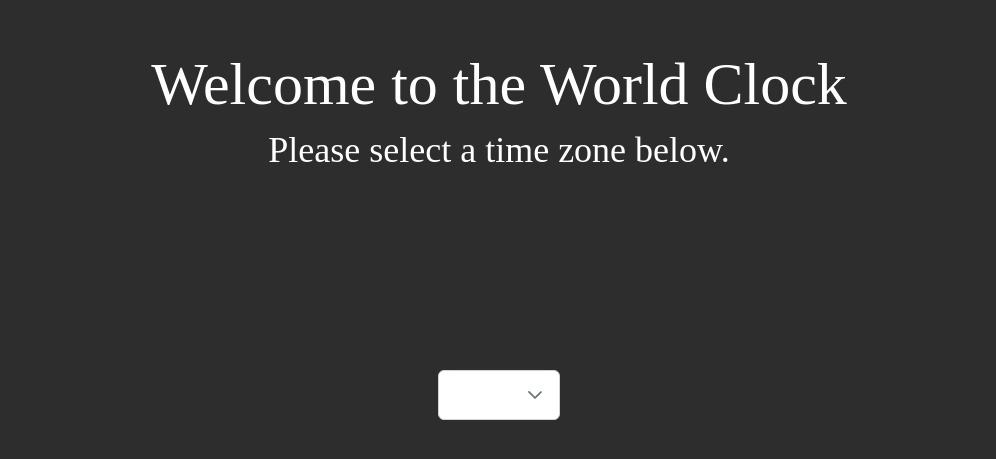
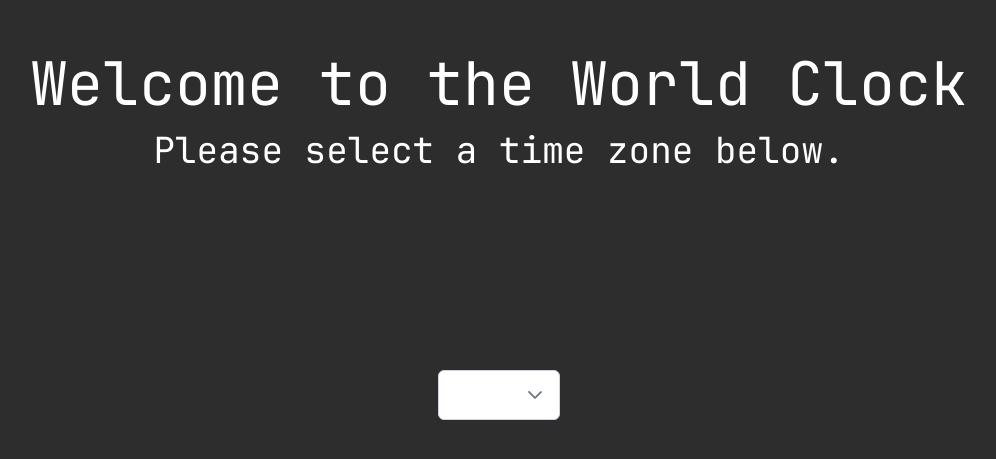
Before and after one commit to waynefaustorilla/world-clock, a Next.js app: page / in a window 1280 px wide. Shown: the part 163-622 px from the top of the page, without its empty margins (141-1137 px from the left). Built offline with nearby package versions, Linux system fonts and the light colour scheme.

Commit message:
fixed fonts not loading

```diff
--- a/next.config.js
+++ b/next.config.js
@@ -1,7 +1,7 @@
 /** @type {import('next').NextConfig} */
 const nextConfig = {
   headers: () => [{
-    source: "/*",
+    source: "/",
     headers: [{
       key: "Cache-Control",
       value: "no-store"
--- a/src/app/globals.scss
+++ b/src/app/globals.scss
@@ -8,5 +8,5 @@
 
 @font-face {
   font-family: "JetbrainsMono";
-  src: local("./../fonts/JetBrainsMono-Regular.ttf");
+  src: url("./../fonts/JetbrainsMono/JetBrainsMono-Regular.ttf");
 }
--- a/tailwind.config.ts
+++ b/tailwind.config.ts
@@ -14,7 +14,7 @@ const config: Config = {
           "conic-gradient(from 180deg at 50% 50%, var(--tw-gradient-stops))",
       },
       fontFamily: {
-        "mono": ["Jetbrains Mono"]
+        "mono": ["JetbrainsMono"]
       }
     },
   },
```
